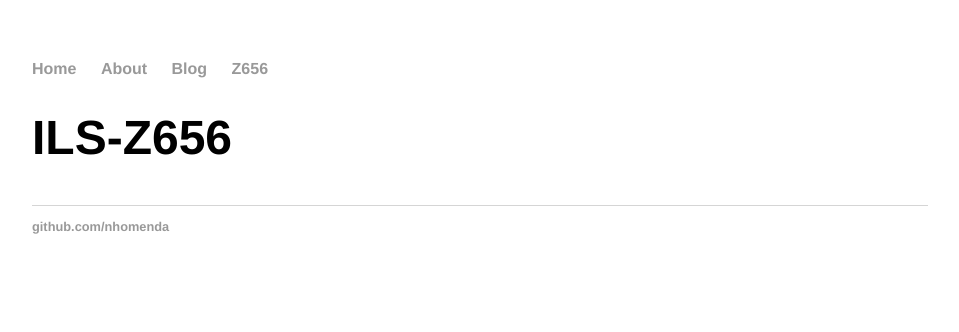
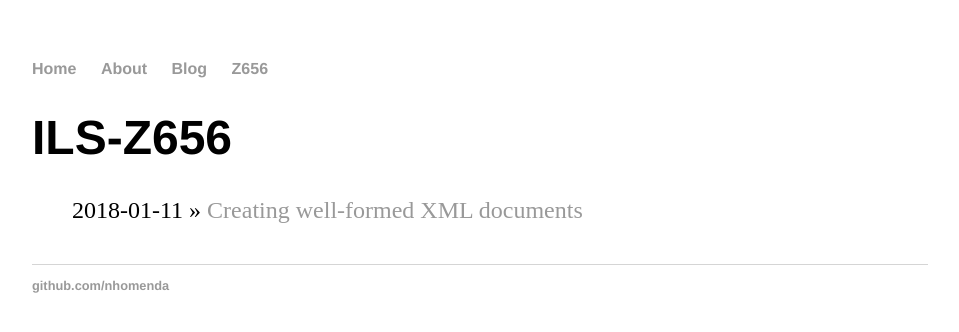
Before and after one commit to nhomenda/nhomenda.github.io, a Jekyll site: the page built from Z656/index.html, in a window 1280 px wide. Shown: the top 332 px of the page, without its empty margins (160-1119 px from the left). Built offline with Jekyll 4.4.1, drawn with Linux system fonts in a browser that asks for light colours.

Commit message:
Update index.html

```diff
--- a/Z656/index.html
+++ b/Z656/index.html
@@ -5,7 +5,7 @@ title: ILS-Z656
 	<h1>{{ page.title }}</h1>
 	<ul class="assignments">
 
-	  {% for assignment in site.assignments %}
-	    <li><span>{{ assignment.date | date_to_string }}</span> » <a href="{{ assignment.url }}" title="{{ assignment.title }}">{{ assignment.title }}</a></li>
-	  {% endfor %}
+
+	    <li>2018-01-11 » <a href="/_assignments/2017-01-11-well-formed-XML.md" title="Creating well-formed XML documents">Creating well-formed XML documents</a></li>
+
 	</ul>
```
